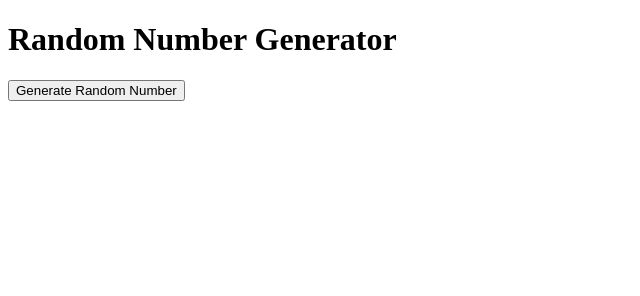
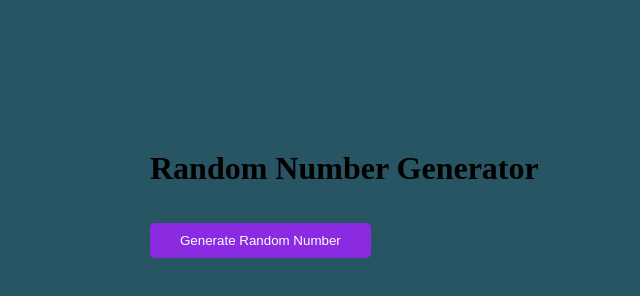
Before and after one commit to krupesh788/Random-number-js, a plain HTML site: page index.html in a window 1280 px wide. Shown: the whole page, without its empty margins (0-640 px from the left). Drawn offline with Linux system fonts and the light colour scheme.

Commit message:
changes added

```diff
--- /dev/null
+++ b/css/style.css
@@ -0,0 +1,26 @@
+*{
+    margin: 0;
+    padding: 0;
+    box-sizing: border-box;
+    background-color: rgb(40, 85, 99);
+}
+.container{
+
+
+    margin: 150px;
+}
+
+.btn{
+
+    background-color: blueviolet;
+    color: white;
+    padding: 10px 30px;
+    border: none;
+    border-radius: 5px;
+    cursor: pointer;
+}
+
+
+#p1{
+    font-size: 20px;
+}
--- a/index.html
+++ b/index.html
@@ -3,26 +3,26 @@
 <head>
     <meta charset="UTF-8">
     <meta name="viewport" content="width=device-width, initial-scale=1.0">
+    <link rel="stylesheet" href="css/style.css">
     <title>Document</title>
+
 </head>
 <body>
+    <div class="container">
 
-    <h1>Random Number Generator</h1>
 
-    <button onclick="randomNumber()">Generate Random Number</button>
+        <h1>Random Number Generator</h1>
+        <br>
+        <br>
 
-    <p id="p1"></p>
+        <button class="btn" onclick="randomNumber()">Generate Random Number</button>
 
-    <script>
+        <br>
+        <br>
+        <p id="p1"></p>
+    </div>
 
-        function randomNumber(){
-
-            let x = Math.floor((Math.random() * 1000) + 1);
-
-            document.getElementById("p1").innerHTML = `Random Number: ${x}`;
-        }
-
-    </script>
+    <script src="js/script.js"> </script>
 
 </body>
 </html>
--- /dev/null
+++ b/js/script.js
@@ -0,0 +1,7 @@
+
+function randomNumber(){
+
+    let x = Math.floor((Math.random() * 1000) + 1);
+
+    document.getElementById("p1").innerHTML = `Random Number: ${x}`;
+}
```
Also changed, not shown: Randomnumber.png (added), random number output.png (deleted).
